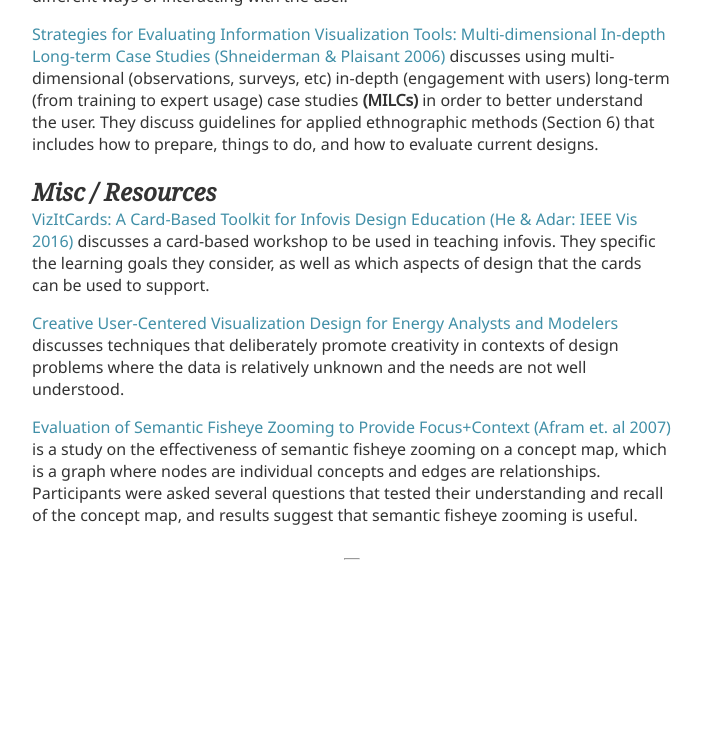
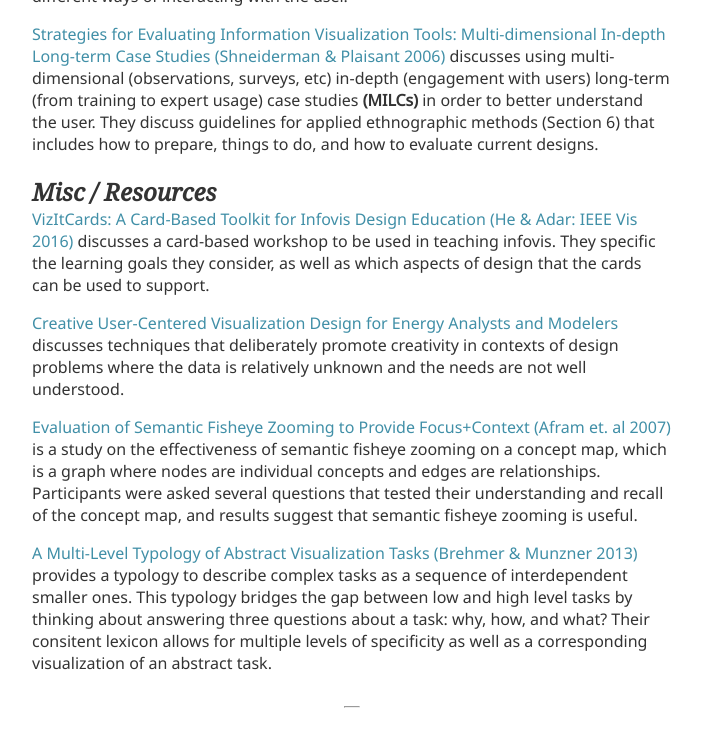
Before and after one commit to lester-lee/f2018-info-vis, a Jekyll site: the page built from _posts/2018-10-15-evaluation.md, in a window 1280 px wide and 900 px high, scrolled down 1147 px. Shown: the top 747 px of the window, without its empty margins (288-990 px from the left). Built offline with Jekyll 4.4.1, drawn with Linux system fonts in a browser that asks for light colours.

Commit message:
Write final draft

```diff
--- a/_posts/2018-10-15-evaluation.md
+++ b/_posts/2018-10-15-evaluation.md
@@ -26,3 +26,5 @@ Multi-dimensional In-depth Long-term Case Studies (Shneiderman & Plaisant 2006)]
 [Creative User-Centered Visualization Design for Energy Analysts and Modelers](http://openaccess.city.ac.uk/2618/5/Goodwin-preprint.pdf) discusses techniques that deliberately promote creativity in contexts of design problems where the data is relatively unknown and the needs are not well understood.
 
 [Evaluation of Semantic Fisheye Zooming to Provide Focus+Context (Afram et. al 2007)](http://www.cs.tufts.edu/%7Ejacob/papers/afram.hfes.pdf) is a study on the effectiveness of semantic fisheye zooming on a concept map, which is a graph where nodes are individual concepts and edges are relationships. Participants were asked several questions that tested their understanding and recall of the concept map, and results suggest that semantic fisheye zooming is useful.
+
+[A Multi-Level Typology of Abstract Visualization Tasks (Brehmer & Munzner 2013)](http://www.cs.ubc.ca/labs/imager/tr/2013/MultiLevelTaskTypology/brehmer_infovis13.pdf) provides a typology to describe complex tasks as a sequence of interdependent smaller ones. This typology bridges the gap between low and high level tasks by thinking about answering three questions about a task: why, how, and what? Their consitent lexicon allows for multiple levels of specificity as well as a corresponding visualization of an abstract task.
```
